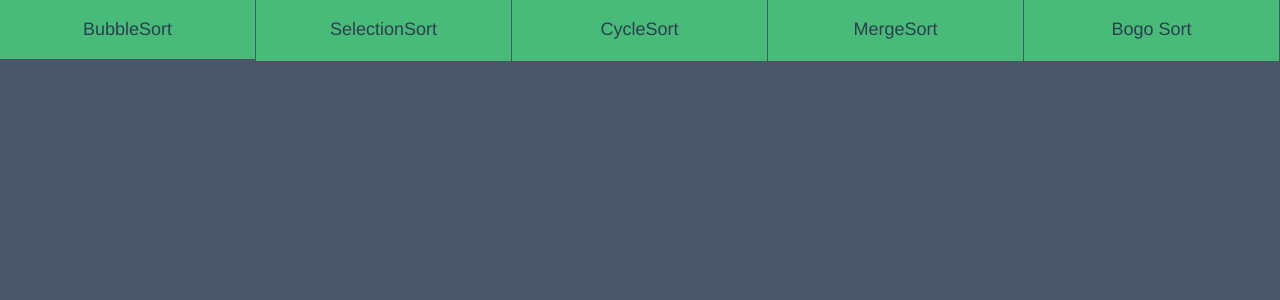
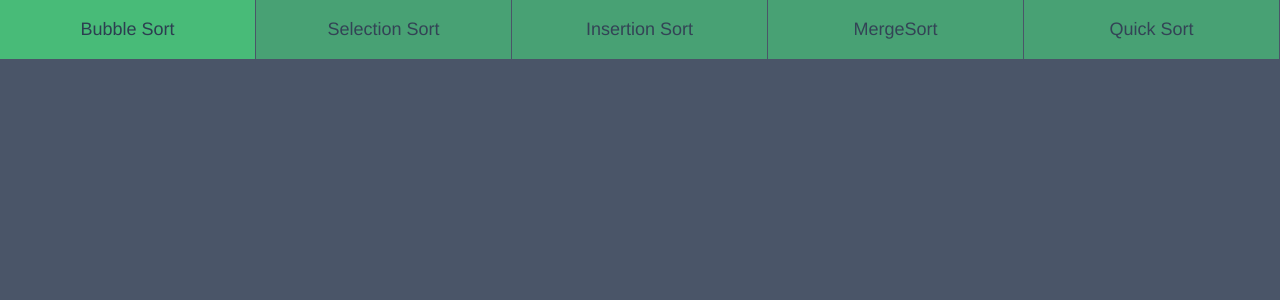
Before and after one commit to VanwildemeerschBrent/SortingVisualizer, a Vue app: page / in a window 1280 px wide. Shown: the top 300 px of the page. Built offline with nearby package versions, Linux system fonts and the light colour scheme.

Commit message:
Navigation + init customization

```diff
--- a/src/App.vue
+++ b/src/App.vue
@@ -1,14 +1,31 @@
 <template>
-	<div id="app" class="bg-gray-700 w-screen h-screen">
-		<div id="nav" class="w-screen h-auto bg-green-500 flex text-center text-bg-gray-700 text-lg">
+	<div id="app" class="w-screen h-screen bg-gray-700">
+		<div id="nav" class="flex w-screen h-auto text-lg text-center">
 			<router-link
-				class="p-4 flex-1 border-r border-gray-700 border-b-2 border-gray-700"
+				class="flex-1 p-4 bg-green-500 border-r border-gray-700 opacity-75 text-bg-gray-700 hover:opacity-100"
 				to="/bubble-sort"
-			>BubbleSort</router-link>
-			<router-link class="p-4 flex-1 border-r border-gray-700" to="/selection-sort">SelectionSort</router-link>
-			<router-link class="p-4 flex-1 border-r border-gray-700" to="/cycle-sort">CycleSort</router-link>
-			<router-link class="p-4 flex-1 border-r border-gray-700" to="/merge-sort">MergeSort</router-link>
-			<router-link class="p-4 flex-1 border-r border-gray-700" to="/bogo-sort">Bogo Sort</router-link>
+				:class="{'opacity-100':$route.fullPath==='/bubble-sort'}"
+			>Bubble Sort</router-link>
+			<router-link
+				class="flex-1 p-4 bg-green-500 border-r border-gray-700 opacity-75 text-bg-gray-700 hover:opacity-100"
+				to="/selection-sort"
+				:class="{'opacity-100':$route.fullPath==='/selection-sort'}"
+			>Selection Sort</router-link>
+			<router-link
+				class="flex-1 p-4 bg-green-500 border-r border-gray-700 opacity-75 text-bg-gray-700 hover:opacity-100"
+				to="/insertion-sort"
+				:class="{'opacity-100':$route.fullPath==='/insertion-sort'}"
+			>Insertion Sort</router-link>
+			<router-link
+				class="flex-1 p-4 bg-green-500 border-r border-gray-700 opacity-75 text-bg-gray-700 hover:opacity-100"
+				to="/merge-sort"
+				:class="{'opacity-100':$route.fullPath==='/merge-sort'}"
+			>MergeSort</router-link>
+			<router-link
+				class="flex-1 p-4 bg-green-500 border-r border-gray-700 opacity-75 text-bg-gray-700 hover:opacity-100"
+				to="/quick-sort"
+				:class="{'opacity-100':$route.fullPath==='/quick-sort'}"
+			>Quick Sort</router-link>
 		</div>
 		<router-view />
 	</div>
--- /dev/null
+++ b/src/components/FilterComponent.vue
@@ -0,0 +1,14 @@
+<template>
+	<div></div>
+</template>
+
+<script lang="ts">
+	import Vue from "vue";
+
+	export default Vue.extend({
+		name: "FilterComponent"
+	});
+</script>
+
+<style scoped>
+</style>
--- a/src/components/HelloWorld.vue
+++ /dev/null
@@ -1,62 +0,0 @@
-<template>
-  <div class="hello">
-    <h1>{{ msg }}</h1>
-    <p>
-      For a guide and recipes on how to configure / customize this project,<br>
-      check out the
-      <a href="https://cli.vuejs.org" target="_blank" rel="noopener">vue-cli documentation</a>.
-    </p>
-    <h3>Installed CLI Plugins</h3>
-    <ul>
-      <li><a href="https://github.com/vuejs/vue-cli/tree/dev/packages/%40vue/cli-plugin-babel" target="_blank" rel="noopener">babel</a></li>
-      <li><a href="https://github.com/vuejs/vue-cli/tree/dev/packages/%40vue/cli-plugin-typescript" target="_blank" rel="noopener">typescript</a></li>
-      <li><a href="https://github.com/vuejs/vue-cli/tree/dev/packages/%40vue/cli-plugin-router" target="_blank" rel="noopener">router</a></li>
-      <li><a href="https://github.com/vuejs/vue-cli/tree/dev/packages/%40vue/cli-plugin-eslint" target="_blank" rel="noopener">eslint</a></li>
-      <li><a href="https://github.com/vuejs/vue-cli/tree/dev/packages/%40vue/cli-plugin-unit-jest" target="_blank" rel="noopener">unit-jest</a></li>
-      <li><a href="https://github.com/vuejs/vue-cli/tree/dev/packages/%40vue/cli-plugin-e2e-cypress" target="_blank" rel="noopener">e2e-cypress</a></li>
-    </ul>
-    <h3>Essential Links</h3>
-    <ul>
-      <li><a href="https://vuejs.org" target="_blank" rel="noopener">Core Docs</a></li>
-      <li><a href="https://forum.vuejs.org" target="_blank" rel="noopener">Forum</a></li>
-      <li><a href="https://chat.vuejs.org" target="_blank" rel="noopener">Community Chat</a></li>
-      <li><a href="https://twitter.com/vuejs" target="_blank" rel="noopener">Twitter</a></li>
-      <li><a href="https://news.vuejs.org" target="_blank" rel="noopener">News</a></li>
-    </ul>
-    <h3>Ecosystem</h3>
-    <ul>
-      <li><a href="https://router.vuejs.org" target="_blank" rel="noopener">vue-router</a></li>
-      <li><a href="https://vuex.vuejs.org" target="_blank" rel="noopener">vuex</a></li>
-      <li><a href="https://github.com/vuejs/vue-devtools#vue-devtools" target="_blank" rel="noopener">vue-devtools</a></li>
-      <li><a href="https://vue-loader.vuejs.org" target="_blank" rel="noopener">vue-loader</a></li>
-      <li><a href="https://github.com/vuejs/awesome-vue" target="_blank" rel="noopener">awesome-vue</a></li>
-    </ul>
-  </div>
-</template>
-
-<script lang="ts">
-import { Component, Prop, Vue } from 'vue-property-decorator';
-
-@Component
-export default class HelloWorld extends Vue {
-  @Prop() private msg!: string;
-}
-</script>
-
-<!-- Add "scoped" attribute to limit CSS to this component only -->
-<style scoped lang="scss">
-h3 {
-  margin: 40px 0 0;
-}
-ul {
-  list-style-type: none;
-  padding: 0;
-}
-li {
-  display: inline-block;
-  margin: 0 10px;
-}
-a {
-  color: #42b983;
-}
-</style>
--- a/src/router/index.ts
+++ b/src/router/index.ts
@@ -22,9 +22,9 @@ const routes: Array<RouteConfig> = [
     component: () => import(/* webpackChunkName: "sort_selection" */ "../views/SelectionSort.vue"),
   },
   {
-    path: "/cycle-sort",
-    name: "CycleSort",
-    component: () => import(/* webpackChunkName: "sort_cycle" */ "../views/CycleSort.vue"),
+    path: "/insertion-sort",
+    name: "InsertionSort",
+    component: () => import(/* webpackChunkName: "sort_insertion" */ "../views/InsertionSort.vue"),
   },
   {
     path: "/merge-sort",
@@ -32,9 +32,9 @@ const routes: Array<RouteConfig> = [
     component: () => import(/* webpackChunkName: "sort_merge" */ "../views/MergeSort.vue"),
   },
   {
-    path: "/bogo-sort",
-    name: "Bogosort",
-    component: () => import(/* webpackChunkName: "sort_merge" */ "../views/BogoSort.vue"),
+    path: "/quick-sort",
+    name: "QuickSort",
+    component: () => import(/* webpackChunkName: "sort_quick" */ "../views/QuickSort.vue"),
   },
 ];
 
```
Also changed, not shown: src/views/InsertionSort.vue (renamed from src/views/CycleSort.vue), src/views/QuickSort.vue (renamed from src/views/BogoSort.vue).
